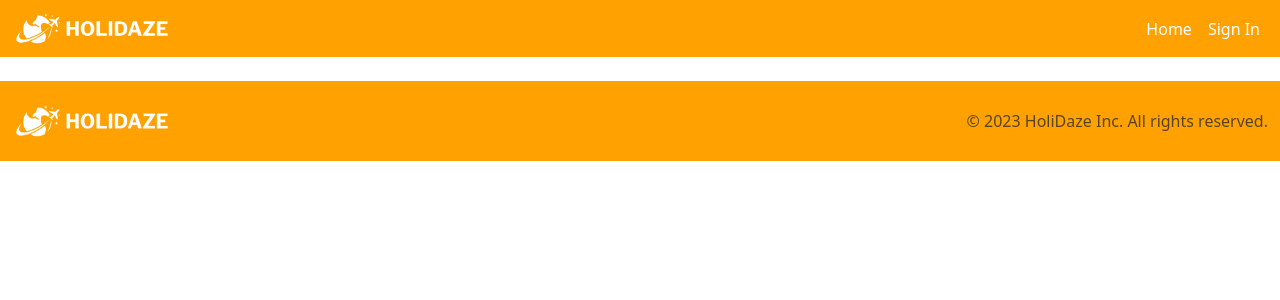
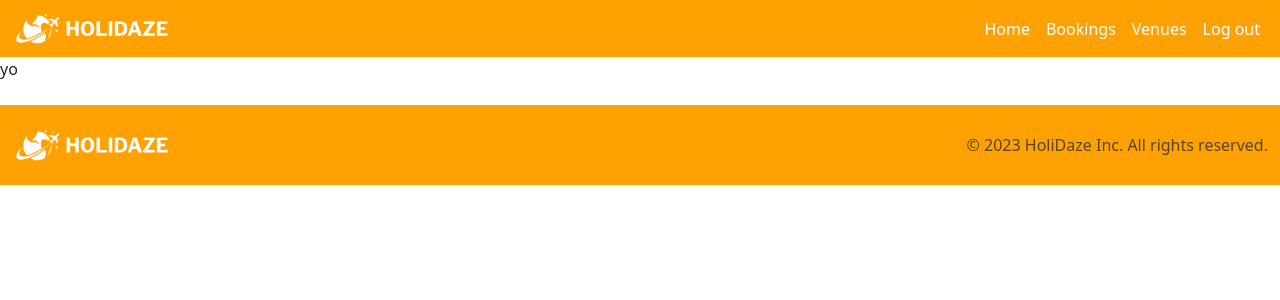
Before and after one commit to Sugal99/Final-Exam, a React (Create React App) app: page /Venues in a window 1280 px wide. Shown: the top 300 px of the page. Built offline with nearby package versions, Linux system fonts and the light colour scheme.

Commit message:
Clear accessToken and apikey on logout

```diff
--- a/src/App.js
+++ b/src/App.js
@@ -6,6 +6,7 @@ import LandingPage from "./pages/LandingPage"; // Import your ContactPage compon
 import SingleVenuePage from "./pages/SingleVenuePage"; // Import your ContactPage component
 import Register from "./pages/RegisterPage"; // Import your ContactPage component
 import Login from "./pages/LoginPage"; // Import your ContactPage component
+import Venues from "./pages/VenuePage"; // Import your ContactPage component
 
 function App() {
   return (
@@ -19,6 +20,7 @@ function App() {
           />{" "}
           <Route path="/Login" element={<Login />} />
           <Route path="/Register" element={<Register />} />
+          <Route path="/Venues" element={<Venues />} />
         </Routes>
       </Layout>
     </Router>
--- a/src/components/Header.jsx
+++ b/src/components/Header.jsx
@@ -1,7 +1,18 @@
 import React from "react";
 import { Navbar, Nav, Container } from "react-bootstrap";
+import { useNavigate } from "react-router-dom";
 
 const Header = () => {
+  const navigate = useNavigate();
+
+  const handleLogout = () => {
+    // Clear accessToken and apiKey from localStorage
+    localStorage.removeItem("accessToken");
+    localStorage.removeItem("apiKey");
+    // Redirect to the login page
+    navigate("/Login");
+  };
+
   return (
     <Navbar expand="lg" style={{ backgroundColor: "#FFA100" }}>
       <Container fluid>
@@ -18,13 +29,22 @@ const Header = () => {
           id="responsive-navbar-nav"
           className="justify-content-end"
         >
-          <Nav>
-            <Nav.Link href="#home" className="text-white">
-              {" "}
+          <Nav className="ml-auto">
+            <Nav.Link href="/" className="text-white ">
               Home
             </Nav.Link>
-            <Nav.Link href="#signin" className="text-white">
-              Sign In
+            <Nav.Link href="#bookings" className="text-white">
+              Bookings
+            </Nav.Link>
+            <Nav.Link href="/venues" className="text-white">
+              Venues
+            </Nav.Link>
+            <Nav.Link
+              href="#logout"
+              className="text-white"
+              onClick={handleLogout}
+            >
+              Log out
             </Nav.Link>
           </Nav>
         </Navbar.Collapse>
--- /dev/null
+++ b/src/pages/VenuePage.jsx
@@ -0,0 +1,5 @@
+const Venues = () => {
+  return <div>yo</div>;
+};
+
+export default Venues;
```
